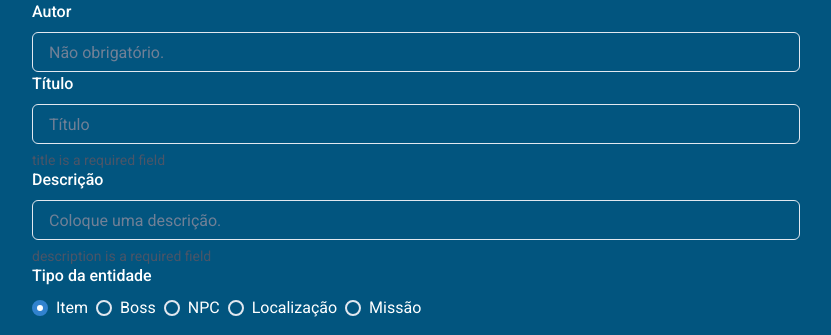
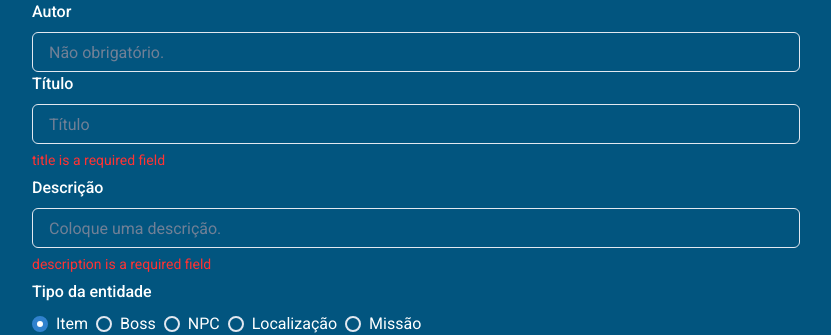
Before and after one commit to victor-0x29a/legends-wiki, a React (Vite) app: page /entity/create in a window 1280 px wide. Both pictures are taken after typing "Sample", "Sample" into the empty fields and a click on the button "Adicionar". Shown: the top 335 px of the page, without its empty margins (224-1055 px from the left). Built offline with nearby package versions, Linux system fonts and the light colour scheme.

Commit message:
Patch: more style to formError

```diff
--- a/src/components/FormError/FormError.tsx
+++ b/src/components/FormError/FormError.tsx
@@ -1,5 +1,6 @@
 import { FormHelperText, FormHelperTextProps } from "@chakra-ui/react"
 import { useMemo } from "react"
+import { LegendsSize } from "../../styles/constants.style"
 
 type IFormErrorProps = {
     errorData: string | null | undefined,
@@ -8,5 +9,5 @@ type IFormErrorProps = {
 
 export const FormError = ({ errorData, componentProps = {} }: IFormErrorProps) => {
     const hasError = useMemo(() => Boolean(errorData), [errorData])
-    return hasError ? <FormHelperText {...componentProps}>{errorData}</FormHelperText> : ""
+    return hasError ? <FormHelperText color={"#FF3333"} marginBottom={LegendsSize.margin.small} {...componentProps}>{errorData}</FormHelperText> : ""
 }
```
